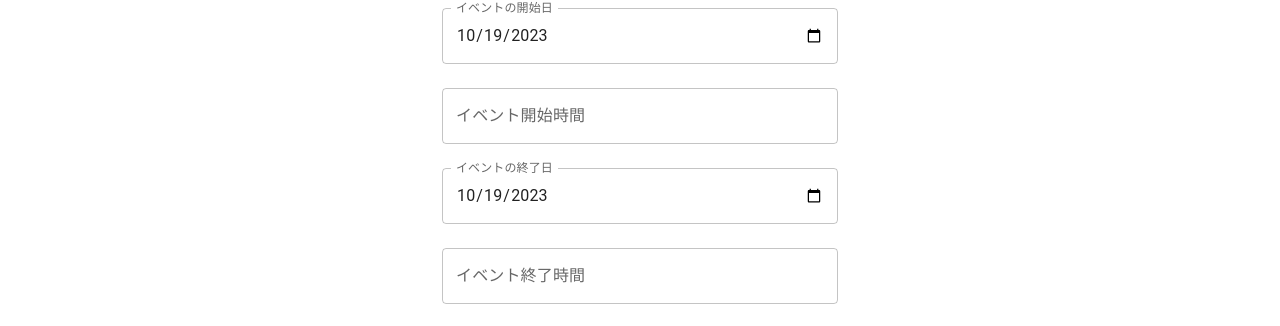
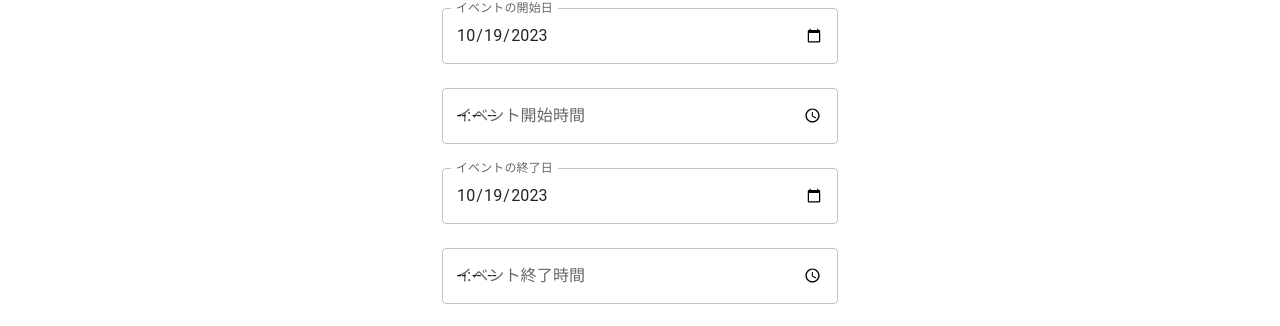
Before and after one commit to yukisakiyama2408/event-application, a Next.js app: page /event/1/edit in a window 1280 px wide. Shown: the part 294-620 px from the top of the page. Built offline with nearby package versions, Linux system fonts and the light colour scheme; no server answers; the database is empty.

Commit message:
フォームの使用を変更

```diff
--- a/src/app/event/[id]/edit/event-edit-form.tsx
+++ b/src/app/event/[id]/edit/event-edit-form.tsx
@@ -133,7 +133,7 @@ const EventEditForm = () => {
             </Grid>
             <Grid item xs={12}>
               <TextField
-                type="text"
+                type="time"
                 name="time"
                 fullWidth
                 margin="normal"
@@ -141,13 +141,6 @@ const EventEditForm = () => {
                 value={start_time}
                 onChange={(e) => setStart_time(e.target.value)}
               />
-              {/* <TextField
-                type="time"
-                name="time"
-                placeholder="イベントの実施日"
-                value={dayjs(date).format("HH:mm:ss")}
-                onChange={(e) => setStart_time(new Date(e.target.value))}
-              /> */}
             </Grid>
             <Grid item xs={12}>
               <TextField
@@ -162,7 +155,7 @@ const EventEditForm = () => {
             </Grid>
             <Grid item xs={12}>
               <TextField
-                type="text"
+                type="time"
                 name="time"
                 fullWidth
                 margin="normal"
@@ -170,13 +163,6 @@ const EventEditForm = () => {
                 value={end_time}
                 onChange={(e) => setEnd_time(e.target.value)}
               />
-              {/* <TextField
-                type="time"
-                name="time"
-                placeholder="イベントの実施日"
-                value={dayjs(date).format("HH:mm:ss")}
-                onChange={(e) => setStart_time(new Date(e.target.value))}
-              /> */}
             </Grid>
             <Grid item xs={12}>
               <TextField
--- a/src/app/event/page.tsx
+++ b/src/app/event/page.tsx
@@ -31,7 +31,7 @@ type EventType = {
 };
 
 const Event = () => {
-  const [events, setEvents] = useState<any>([]);
+  const [events, setEvents] = useState<Array<Event>>([]);
   useEffect(() => {
     const fetchEvent = async () => {
       try {
@@ -46,7 +46,8 @@ const Event = () => {
         if (error) {
           throw error;
         }
-        setEvents(events);
+        const typedEvents: Event[] = events;
+        setEvents(typedEvents);
       } catch (error) {
         console.error("Error fetching data:", error);
       }
```
Also changed, not shown: src/app/event-input/event-form.tsx (+2 -9 lines).
